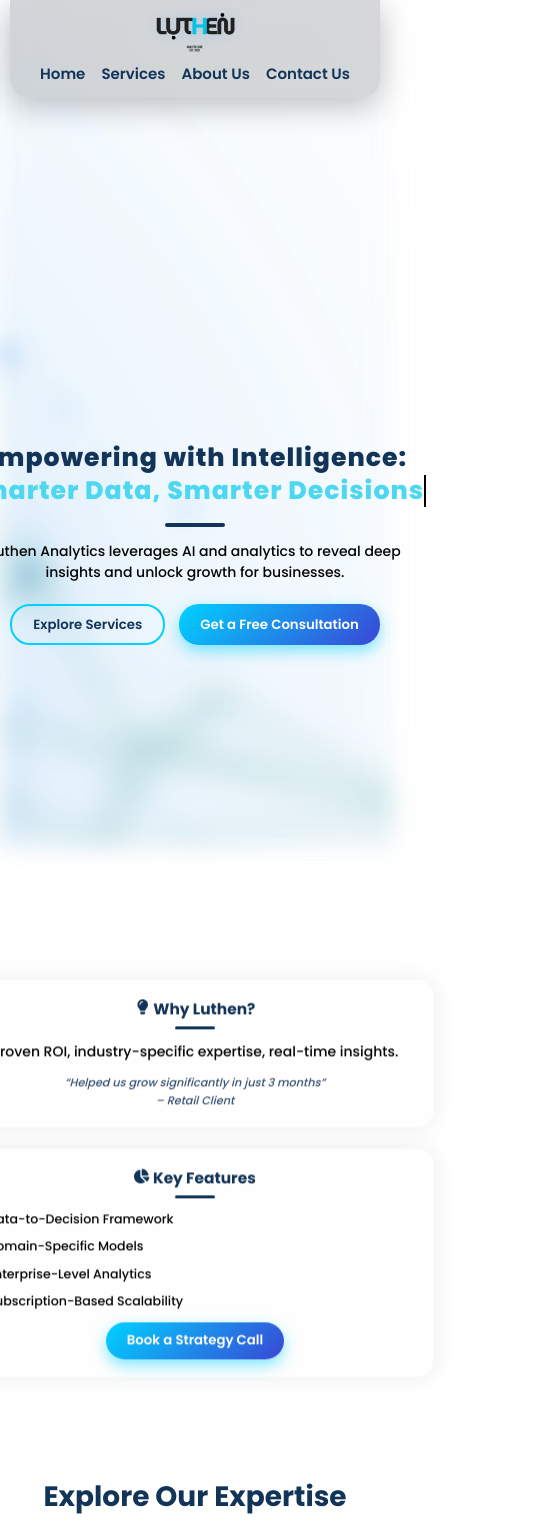
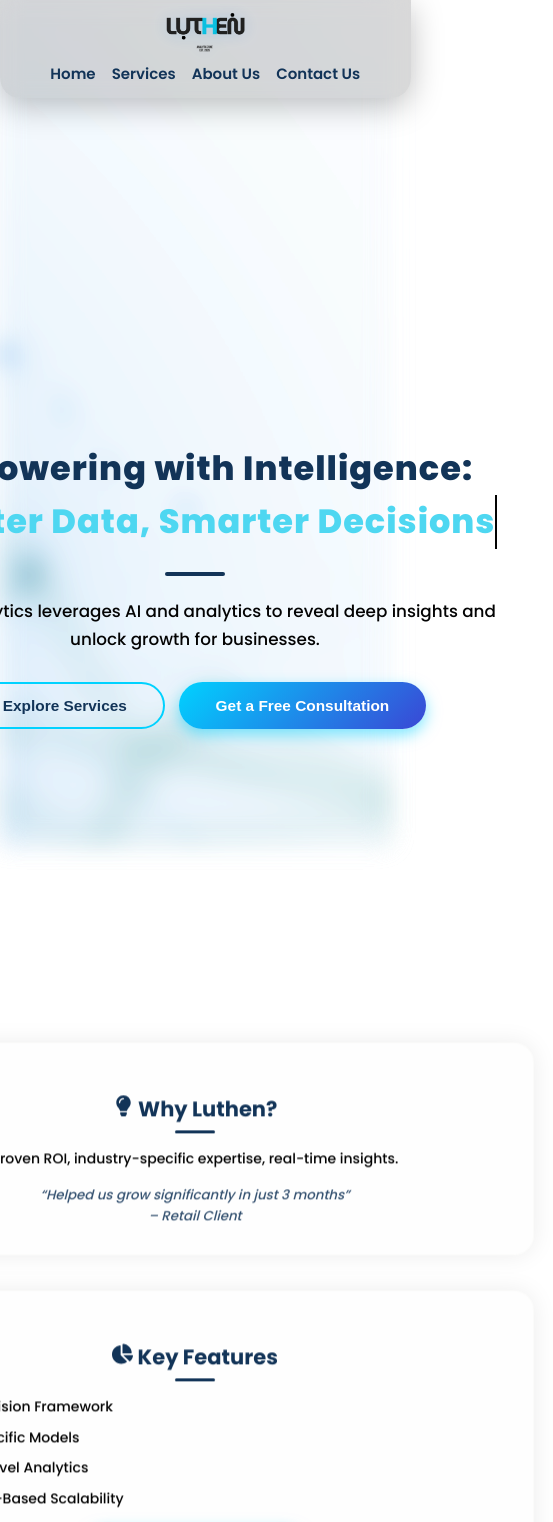
Before and after one commit to akashak0823/Luthen_Analytics, a React (Create React App) app: page / in a window 390 px wide. Shown: the top 1522 px of the page, 553 px wide, since content can reach past the window. Built offline with nearby package versions, Linux system fonts and the light colour scheme; the HTML template or start-up script is replaced by a standard one.

Commit message:
Update Home.css

```diff
--- a/src/Css/Home.css
+++ b/src/Css/Home.css
@@ -11,12 +11,8 @@
   --glass-shadow: rgba(0, 0, 0, 0.08);
 }
 
-* {
-  font-family: 'Poppins', sans-serif;
-  margin: 0;
-  padding: 0;
-  box-sizing: border-box;
-}
+
+
 
 .home-container {
   position: relative;
@@ -91,6 +87,7 @@
   color: var(--text-main);
 }
 
+
 .cta-buttons {
   display: flex;
   flex-wrap: wrap;
@@ -123,6 +120,7 @@
   box-shadow: 0 0 30px var(--btn-accent);
 }
 
+
 .features-section {
   display: flex;
   flex-wrap: wrap;
@@ -133,14 +131,14 @@
 }
 
 .glass-card {
-  width: clamp(260px, 80%, 320px);
+  width: 320px;
   background: var(--glass-bg);
   border-radius: 20px;
   box-shadow: 0 0 25px var(--glass-shadow);
   backdrop-filter: blur(18px);
   border: 1px solid var(--glass-border);
   text-align: center;
-  padding: clamp(1rem, 4vw, 2rem);
+  padding: 2rem;
   animation: floatUpDown 4s ease-in-out infinite;
   transition: transform 0.3s ease, box-shadow 0.3s ease;
   color: var(--text-main);
@@ -190,6 +188,7 @@
   opacity: 0.85;
 }
 
+
 @keyframes floatUpDown {
   0%, 100% { transform: translateY(0); }
   50% { transform: translateY(-10px); }
@@ -202,7 +201,6 @@
   }
 }
 
-/* Tablets and medium devices */
 @media (max-width: 768px) {
   .hero-text h2 {
     font-size: 2.4rem;
@@ -214,70 +212,6 @@
   }
 
   .glass-card {
-    width: 85%;
-    padding: 1.5rem 1rem;
+    width: 90%;
   }
 }
-
-/* Mobile phones (≤480px) */
-@media (max-width: 480px) {
-  html {
-    font-size: 14px;
-  }
-
-  .hero-section {
-    padding: 1.5rem 1rem;
-  }
-
-  .hero-text {
-    padding: 2rem 1rem;
-  }
-
-  .hero-text h2 {
-    font-size: 1.8rem;
-    line-height: 1.3;
-    margin-bottom: 1rem;
-  }
-
-  .hero-text p {
-    font-size: 1rem;
-    line-height: 1.5;
-    margin-bottom: 1.5rem;
-  }
-
-  .btn {
-    font-size: 0.95rem;
-    padding: 0.6rem 1.5rem;
-    border-radius: 20px;
-  }
-
-  .features-section {
-    padding: 1.5rem 0.5rem;
-    gap: 1.5rem;
-  }
-
-  .glass-card {
-    width: 95%;
-    padding: 1.2rem 0.8rem;
-    border-radius: 16px;
-  }
-
-  .glass-card h3 {
-    font-size: 1.1rem;
-    margin-bottom: 0.8rem;
-  }
-
-  .glass-card ul {
-    font-size: 0.9rem;
-    margin: 0.8rem 0;
-  }
-
-  .glass-card li {
-    margin-bottom: 0.5rem;
-  }
-
-  .testimonial {
-    font-size: 0.8rem;
-    margin-top: 0.8rem;
-  }
-}
```
